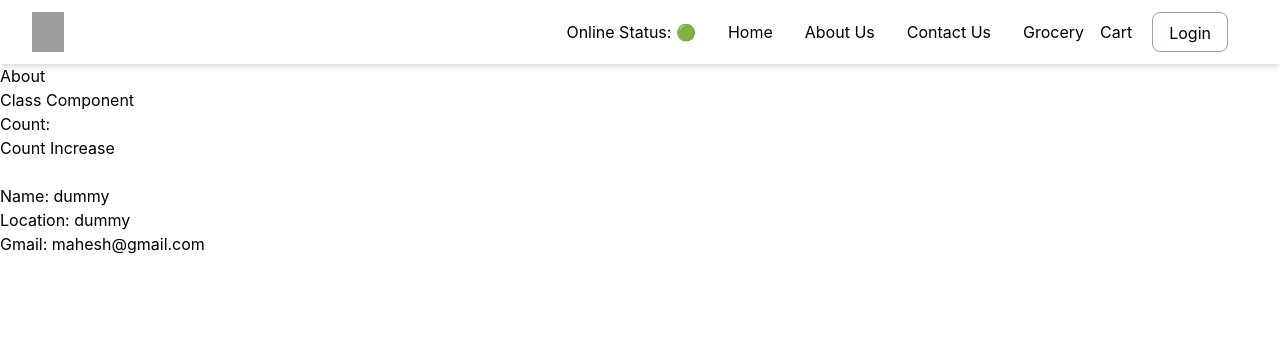
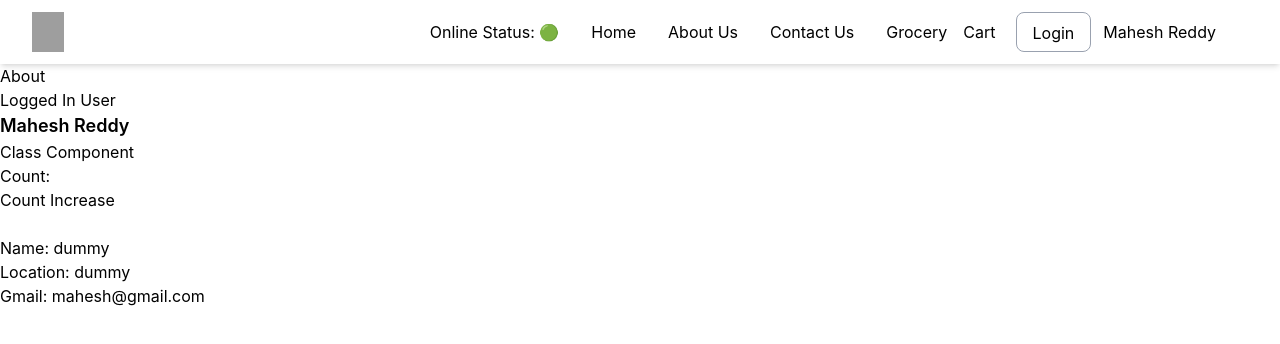
Before and after one commit to Mahesh7-Mahi/NamasteReact, a React (Vite) app: page /about in a window 1280 px wide. Shown: the top 344 px of the page. Built offline with nearby package versions, Linux system fonts and the light colour scheme; no server answers; grey boxes are pictures that could not be loaded.

Commit message:
Data is the New Oil

```diff
--- a/src/App.js
+++ b/src/App.js
@@ -1,4 +1,4 @@
-import React, { lazy, Suspense } from "react";
+import React, { lazy, Suspense, useEffect, useState } from "react";
 import ReactDOM from "react-dom/client";
 import Header from "./components/Header";
 import Body from "./components/Body";
@@ -7,17 +7,31 @@ import Contact from "./components/Contact";
 import Error from "./components/Error";
 import { createBrowserRouter, RouterProvider, Outlet } from "react-router";
 import RestaurantMenu from "./components/RestaurantMenu";
+import UserContext from "./utils/UserContext";
 //import Grocery from "./components/Grocery";
 
 
 const Grocery = lazy(() => import("./components/Grocery"));
 
 const AppLayout = () => {
+
+  //authentication
+  const [userName,setUserName] = useState();
+
+  useEffect(() => {
+    const data = {
+      name: "Mahesh Reddy",
+    };
+    setUserName(data.name);
+  },[]);
+
   return (
-    <div className="app">
-      <Header/>
-      <Outlet/>
-    </div>
+    <UserContext.Provider value={{ loggedInUser: userName, setUserName}}>
+      <div className="app">
+        <Header/>
+        <Outlet/>
+      </div>
+    </UserContext.Provider>
   );
 };
 
--- a/src/components/About.js
+++ b/src/components/About.js
@@ -1,6 +1,7 @@
 import { Component } from "react";
 import User from "./User";
 import UserClass from "./UserClass";
+import UserContext from "../utils/UserContext";
 
 class About extends Component{
 
@@ -19,6 +20,12 @@ class About extends Component{
         return (
             <div>
                 <h2>About</h2>
+                <div>
+                    Logged In User
+                    <UserContext.Consumer>
+                        {({loggedInUser}) => <h2 className="text-lg font-semibold">{loggedInUser}</h2> }
+                    </UserContext.Consumer>
+                </div>
                 {/* <User name={"Mahesh Reddy (function)"} location={"Bodhan (function)"}/> */}
                 <UserClass name={"First"} location={"Bodhan (class)"}/>
                 {/* <UserClass name={"Second"} location={"US (class)"}/> */}
--- a/src/components/Body.js
+++ b/src/components/Body.js
@@ -1,8 +1,9 @@
 import RestaurantCard, { withPromotedLable } from "./RestaurantCard";
-import { useState,useEffect } from "react";
+import { useState,useEffect,useContext } from "react";
 import Shimmer from "./Shimmer";
 import { Link } from "react-router";
 import useOnlineStatus from "../utils/useOnlineStatus";
+import UserContext from "../utils/UserContext";
 
 const Body = () => {
     const [listOfrestaurants, setListOfRestaurant] = useState([]);
@@ -33,6 +34,9 @@ const Body = () => {
   );
   }
 
+    const {loggedInUser,setUserName} = useContext(UserContext);
+
+    console.log(setUserName);
 
     if(listOfrestaurants?.length == 0){
         return <Shimmer />
@@ -51,6 +55,11 @@ const Body = () => {
             const filteredRestaurants = listOfrestaurants.filter((res) => res?.info?.name?.toLowerCase()?.includes(searchText?.toLowerCase()))
             setfilteredRestaurants(filteredRestaurants)
           }}>Search</button>
+        </div>
+        <div className="m-5">
+          <label className="font-semibold">UserName: </label>
+          <input type="text" className="border border-gray-400 h-10 rounded-md w-80 shadow-lg px-2" value={loggedInUser} onChange={(e)=>{
+            setUserName(e.target.value)}}/>
         </div>
         <div className="m-5">
           <button className=" align-middle font-bold backdrop-blur-lg border border-gray-400 cursor-pointer shadow-lg rounded-lg px-4 py-2 mx-2 h-10" onClick={()=>{
--- a/src/components/Header.js
+++ b/src/components/Header.js
@@ -1,8 +1,9 @@
-import { useState } from "react";
+import { useContext, useState } from "react";
 import { LOGO_URL,PNG_URL } from "../utils/constants";
 import { Link } from "react-router";
 import useOnlineStatus from "../utils/useOnlineStatus";
 import swiggy from "../../public/swiggy.png"
+import UserContext from "../utils/UserContext";
 
 
 const Header = () => {
@@ -10,6 +11,10 @@ const Header = () => {
   const [btnName, setBtnName] = useState("Login");
 
   const onlineStatus = useOnlineStatus();
+
+  const {loggedInUser} = useContext(UserContext);
+
+  console.log(loggedInUser)
 
   return (
     <div className="flex items-center justify-between px-8 py-3 shadow-md bg-white">
@@ -39,6 +44,7 @@ const Header = () => {
               btnName == "Login" ? setBtnName("Logout") : setBtnName("Login")
             }
           }>{btnName}</button>
+          <li className="flex items-center gap-2 cursor-pointer hover:text-black mx-3">{loggedInUser}</li>
         </ul>
       </div>
     </div>
--- a/src/components/ItemList.js
+++ b/src/components/ItemList.js
@@ -1,6 +1,7 @@
 import { CDN_URL } from "../utils/constants";
 
 const ItemList = ({items}) => {
+
     return(
     <div className=" text-center">
         {items.map((item,index) => (
--- a/src/components/RestaurantCard.js
+++ b/src/components/RestaurantCard.js
@@ -11,10 +11,10 @@ const RestaurantCard = (props) =>{
   } = resData?.info || {}
   return (
     <div className="w-[280px] cursor-pointer mx-10 hover:scale-[0.97] transition duration-200 cursor-pointer bg-white">
-      <div className="relative rounded-2xl overflow-hidden">
+      <div className="relative rounded-2xl">
         <img className="w-full h-[180px] object-cover" src={CDN_URL + resData?.info?.cloudinaryImageId}/>
 
-        <p className="absolute bottom-3 left-3 text-white font-extrabold text-lg">
+        <p className="absolute bottom-3 text-white font-extrabold text-lg">
           {costForTwo}
         </p>
       <div/>
@@ -55,7 +55,7 @@ export const withPromotedLable = (RestaurantCard) => {
   return (props) => {
     return(
       <div>
-        <span className=" absolute bg-black text-white text-xs px-2 py-1 rounded z-10">Promoted</span>
+        <span className="absolute ml-10 bg-black text-white text-xs px-2 py-1 rounded z-10">Promoted</span>
         <RestaurantCard {...props}/>
       </div>
     )
--- a/src/components/RestaurantMenu.js
+++ b/src/components/RestaurantMenu.js
@@ -2,8 +2,11 @@ import { useParams } from "react-router";
 import Shimmer from "./Shimmer";
 import useRestuarantMenu from "../utils/useRestuarantMenu";
 import RestaurantCategory from "./RestuarantCategory";
+import { useState } from "react";
 
 const RestaurantMenu = () => {
+
+  const [showIndex, setShowIndex] = useState(0);
 
    const { resId } = useParams();
 
@@ -52,11 +55,16 @@ const RestaurantMenu = () => {
     <div className="text-center font-bold">
       ~ MENU ~
     </div>
-    {
+    <div>
+        {
       catogery.map((catogery,index) => (
-        <RestaurantCategory key={index} data = {catogery?.card?.card}/>
+        //controlled component
+        <RestaurantCategory key={index} data = {catogery?.card?.card} showItems ={index === showIndex ? true : false}
+        setShowIndex={() => setShowIndex(index)}/>
       ))
     }
+    </div>
+
     </div>
   );
 };
--- a/src/components/RestuarantCategory.js
+++ b/src/components/RestuarantCategory.js
@@ -2,12 +2,10 @@
 import { useState } from "react";
 import ItemList from "./ItemList";
 
-const RestaurantCategory = ({data}) => {
-
-    const [showItems, setShowItems] = useState(false);
+const RestaurantCategory = ({data,showItems,setShowIndex}) => {
 
     const handleClick = () => {
-        showItems ? setShowItems(false):setShowItems(true);
+        setShowIndex();
     }
 
     return (
--- /dev/null
+++ b/src/utils/UserContext.js
@@ -0,0 +1,7 @@
+import { createContext } from "react";
+
+const UserContext = createContext({
+    loggedInUser:"Default User",
+});
+
+export default UserContext;
```
Also changed, not shown: 1 other file (tests, documents, lock files or other folders).
